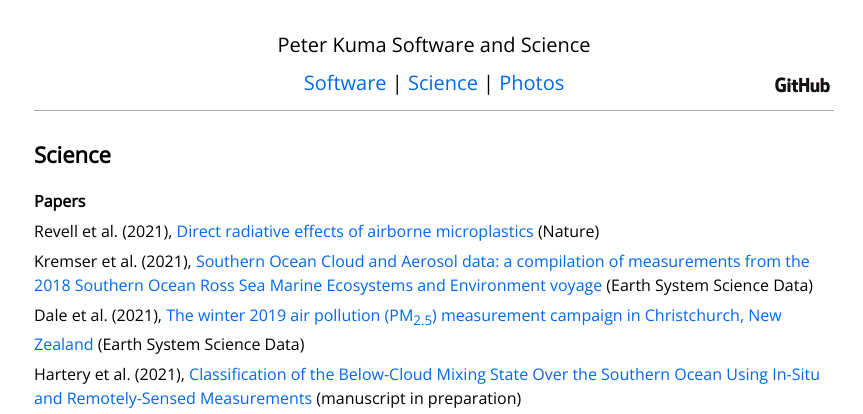
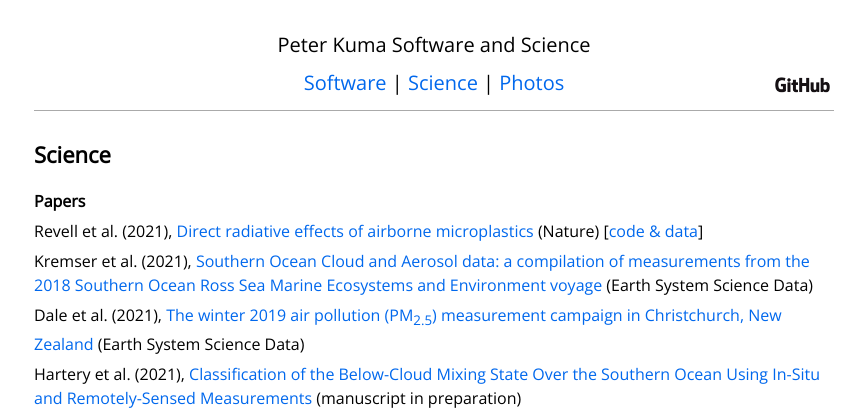
Before and after one commit to peterkuma/peterkuma.net, a Jekyll site: the page built from science/index.md, in a window 1280 px wide and 900 px high. Shown: the top 414 px of the window, without its empty margins (206-1069 px from the left). Built offline with Jekyll 4.4.1, drawn with Linux system fonts in a browser that asks for light colours.

Commit message:
Revell et al. (2021) code & data

```diff
--- a/science/index.md
+++ b/science/index.md
@@ -7,7 +7,7 @@ layout: default
 
 ## Papers
 
-Revell et al. (2021), [Direct radiative effects of airborne microplastics](https://www.nature.com/articles/s41586-021-03864-x) (Nature)
+Revell et al. (2021), [Direct radiative effects of airborne microplastics](https://www.nature.com/articles/s41586-021-03864-x) (Nature) [[code & data](https://github.com/peterkuma/microplastics2021/)]
 
 Kremser et al. (2021), [Southern Ocean Cloud and Aerosol data: a compilation of measurements from the 2018 Southern Ocean Ross Sea Marine Ecosystems and Environment voyage](https://essd.copernicus.org/articles/13/3115/2021/) (Earth System Science Data)
 
```
